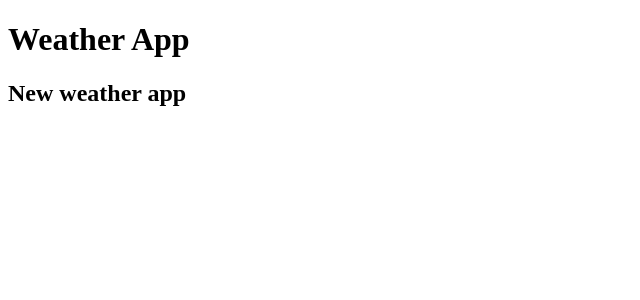
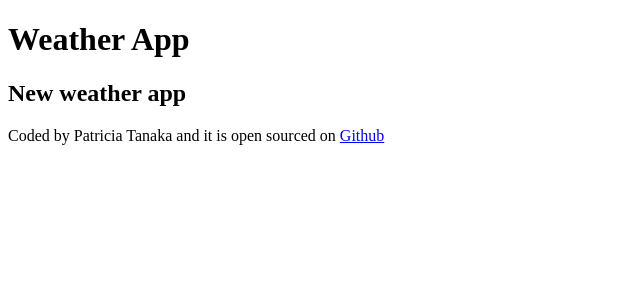
Before and after one commit to tanakapat/react-weather-project-v3, a React (Create React App) app: page / in a window 1280 px wide. Shown: the top 300 px of the page, without its empty margins (0-640 px from the left). Built offline with nearby package versions, Linux system fonts and the light colour scheme.

Commit message:
Added the Github url

```diff
--- a/src/App.js
+++ b/src/App.js
@@ -7,6 +7,9 @@ export default function App() {
       <h1>Weather App</h1>
 
       <h2>New weather app</h2>
+      <footer>Coded by Patricia Tanaka and it is open sourced on <a href="https://github.com/tanakapat/react-weather-project-v3" rel="noreferrer" target="_blank" >Github</a>
+
+      </footer>
     </div>
   );
 }
```
